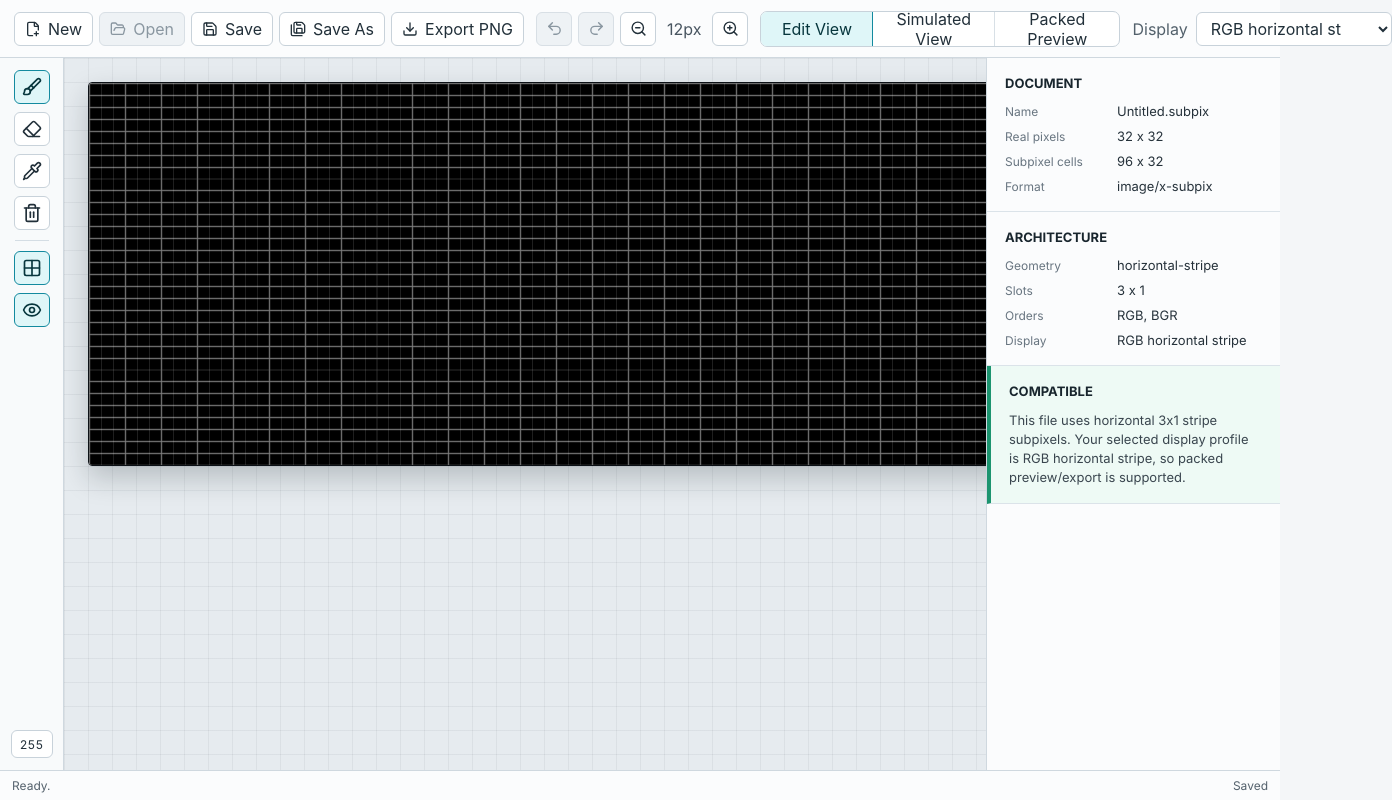
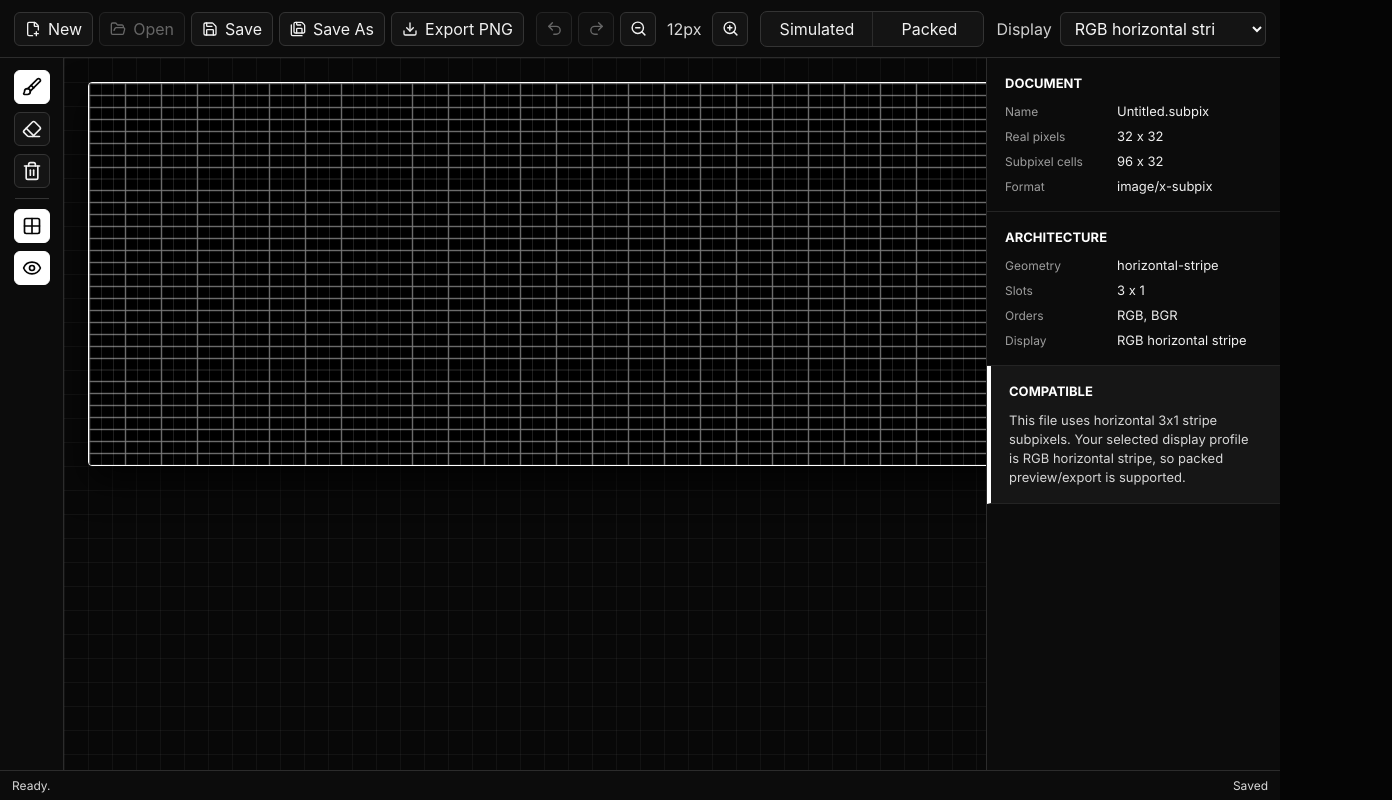
Before and after one commit to Chrissyuh/Subpix, a React (Vite) app: page / in a window 1280 px wide. Shown: the whole page, 1392 px wide, since content can reach past the window. Built offline with nearby package versions, Linux system fonts and the light colour scheme.

Commit message:
Remove edit view and darken UI

```diff
--- a/src/app/App.css
+++ b/src/app/App.css
@@ -1,6 +1,6 @@
 :root {
-  color: #1c232b;
-  background: #f4f6f8;
+  color: #f7f7f7;
+  background: #050505;
   font-family:
     Inter, ui-sans-serif, system-ui, -apple-system, BlinkMacSystemFont, "Segoe UI", sans-serif;
   font-synthesis: none;
@@ -16,6 +16,7 @@ body {
   min-width: 960px;
   min-height: 640px;
   overflow: hidden;
+  background: #050505;
 }
 
 button,
@@ -33,8 +34,8 @@ button {
   grid-template-rows: 58px minmax(0, 1fr) 30px;
   width: 100vw;
   height: 100vh;
-  color: #1c232b;
-  background: #edf1f4;
+  color: #f7f7f7;
+  background: #050505;
 }
 
 .top-bar {
@@ -44,8 +45,8 @@ button {
   gap: 12px;
   min-width: 0;
   padding: 10px 14px;
-  border-bottom: 1px solid #cfd8df;
-  background: #fbfcfd;
+  border-bottom: 1px solid #2c2c2c;
+  background: #0c0c0c;
 }
 
 .top-bar__group {
@@ -64,10 +65,10 @@ button {
   justify-content: center;
   gap: 7px;
   height: 34px;
-  border: 1px solid #c8d2da;
+  border: 1px solid #343434;
   border-radius: 6px;
-  color: #22303a;
-  background: #ffffff;
+  color: #f1f1f1;
+  background: #141414;
   cursor: pointer;
 }
 
@@ -86,49 +87,49 @@ button {
 .icon-button:hover,
 .tool-button:hover,
 .segmented-control button:hover {
-  border-color: #7597aa;
-  background: #f4f9fb;
+  border-color: #ffffff;
+  background: #202020;
 }
 
 .command-button:disabled,
 .icon-button:disabled,
 .segmented-control button:disabled {
-  color: #8a97a1;
-  border-color: #d8dfe5;
-  background: #eef2f5;
+  color: #666666;
+  border-color: #242424;
+  background: #101010;
   cursor: not-allowed;
 }
 
 .icon-button.is-selected,
 .tool-button.is-selected,
 .segmented-control .is-selected {
-  color: #07363d;
-  border-color: #138a9f;
-  background: #dff6f8;
+  color: #050505;
+  border-color: #ffffff;
+  background: #ffffff;
 }
 
 .zoom-readout {
   min-width: 42px;
   padding: 0 5px;
-  color: #485560;
+  color: #d8d8d8;
   text-align: center;
   white-space: nowrap;
 }
 
 .segmented-control {
   display: flex;
-  min-width: 360px;
+  min-width: 224px;
   overflow: hidden;
-  border: 1px solid #c8d2da;
+  border: 1px solid #343434;
   border-radius: 7px;
-  background: #ffffff;
+  background: #141414;
 }
 
 .segmented-control button {
   min-width: 112px;
   padding: 0 10px;
   border: 0;
-  border-right: 1px solid #d8e0e6;
+  border-right: 1px solid #2c2c2c;
   border-radius: 0;
   background: transparent;
 }
@@ -143,7 +144,7 @@ button {
   gap: 8px;
   min-width: 260px;
   margin-left: auto;
-  color: #52606b;
+  color: #d0d0d0;
   white-space: nowrap;
 }
 
@@ -151,10 +152,10 @@ button {
   width: 100%;
   height: 34px;
   padding: 0 34px 0 10px;
-  border: 1px solid #c8d2da;
+  border: 1px solid #343434;
   border-radius: 6px;
-  color: #21303a;
-  background: #ffffff;
+  color: #f7f7f7;
+  background: #141414;
 }
 
 .left-toolbar {
@@ -164,30 +165,15 @@ button {
   align-items: center;
   gap: 8px;
   padding: 12px 0;
-  border-right: 1px solid #cfd8df;
-  background: #f8fafb;
+  border-right: 1px solid #2c2c2c;
+  background: #0c0c0c;
 }
 
 .toolbar-divider {
   width: 34px;
   height: 1px;
   margin: 2px 0;
-  background: #d4dde4;
-}
-
-.sample-chip {
-  display: flex;
-  align-items: center;
-  justify-content: center;
-  width: 42px;
-  min-height: 28px;
-  margin-top: auto;
-  border: 1px solid #c8d2da;
-  border-radius: 6px;
-  color: #22303a;
-  background: #ffffff;
-  font-size: 12px;
-  font-variant-numeric: tabular-nums;
+  background: #343434;
 }
 
 .workspace {
@@ -197,9 +183,9 @@ button {
   overflow: auto;
   padding: 24px;
   background:
-    linear-gradient(90deg, rgba(28, 35, 43, 0.055) 1px, transparent 1px),
-    linear-gradient(rgba(28, 35, 43, 0.055) 1px, transparent 1px),
-    #e6ebef;
+    linear-gradient(90deg, rgba(255, 255, 255, 0.045) 1px, transparent 1px),
+    linear-gradient(rgba(255, 255, 255, 0.045) 1px, transparent 1px),
+    #080808;
   background-size: 24px 24px;
 }
 
@@ -212,13 +198,13 @@ button {
 
 .subpixel-canvas {
   display: block;
-  border: 1px solid #0c1116;
+  border: 1px solid #ffffff;
   border-radius: 4px;
-  box-shadow: 0 12px 28px rgba(20, 30, 38, 0.22);
+  box-shadow: 0 16px 34px rgba(0, 0, 0, 0.72);
   image-rendering: pixelated;
 }
 
-.subpixel-canvas--edit {
+.subpixel-canvas--grid {
   cursor: crosshair;
 }
 
@@ -227,9 +213,9 @@ button {
   right: 318px;
   bottom: 42px;
   padding: 5px 8px;
-  border: 1px solid #b8c5ce;
+  border: 1px solid #ffffff;
   border-radius: 6px;
-  color: #2e3b45;
+  color: #050505;
   background: rgba(255, 255, 255, 0.94);
   font-size: 12px;
   font-variant-numeric: tabular-nums;
@@ -240,30 +226,30 @@ button {
   display: grid;
   place-items: center;
   min-height: 340px;
-  border: 1px dashed #acb8c2;
+  border: 1px dashed #777777;
   border-radius: 8px;
-  color: #5b6872;
-  background: rgba(255, 255, 255, 0.72);
+  color: #dedede;
+  background: rgba(255, 255, 255, 0.06);
 }
 
 .right-panel {
   grid-column: 3;
   grid-row: 2;
   overflow-y: auto;
-  border-left: 1px solid #cfd8df;
-  background: #fbfcfd;
+  border-left: 1px solid #2c2c2c;
+  background: #0c0c0c;
 }
 
 .panel-section,
 .compatibility {
   padding: 18px 18px 16px;
-  border-bottom: 1px solid #dbe3e9;
+  border-bottom: 1px solid #242424;
 }
 
 .panel-section h2,
 .compatibility h2 {
   margin: 0 0 12px;
-  color: #18252d;
+  color: #ffffff;
   font-size: 13px;
   font-weight: 700;
   letter-spacing: 0;
@@ -284,31 +270,31 @@ dl div {
 }
 
 dt {
-  color: #687580;
+  color: #9d9d9d;
   font-size: 12px;
 }
 
 dd {
   min-width: 0;
   margin: 0;
-  color: #25313a;
+  color: #f0f0f0;
   font-size: 13px;
   overflow-wrap: anywhere;
 }
 
 .compatibility {
-  border-left: 4px solid #1c946f;
-  background: #eefaf5;
+  border-left: 4px solid #ffffff;
+  background: #161616;
 }
 
 .compatibility--bad {
-  border-left-color: #b86a16;
-  background: #fff7e8;
+  border-left-color: #ffffff;
+  background: #1d1d1d;
 }
 
 .compatibility p {
   margin: 0;
-  color: #39454e;
+  color: #d8d8d8;
   font-size: 13px;
   line-height: 1.45;
 }
@@ -322,9 +308,9 @@ dd {
   gap: 16px;
   min-width: 0;
   padding: 0 12px;
-  border-top: 1px solid #cfd8df;
-  color: #55626d;
-  background: #fbfcfd;
+  border-top: 1px solid #2c2c2c;
+  color: #d8d8d8;
+  background: #0c0c0c;
   font-size: 12px;
 }
 
--- a/src/app/App.tsx
+++ b/src/app/App.tsx
@@ -8,7 +8,6 @@ import {
   FilePlus2,
   FolderOpen,
   Grid2X2,
-  Pipette,
   Redo2,
   Save,
   SaveAll,
@@ -39,10 +38,9 @@ import {
 import { useDocumentStore } from "@/state/documentStore";
 import { baseNameFromPath, ensurePngFileName, ensureSubpixFileName } from "@/utils/fileNames";
 
-const VIEW_MODES: Array<{ id: ViewMode; label: string }> = [
-  { id: "edit", label: "Edit View" },
-  { id: "simulated", label: "Simulated View" },
-  { id: "packed", label: "Packed Preview" }
+const PREVIEW_MODES: Array<{ id: Exclude<ViewMode, "grid">; label: string }> = [
+  { id: "simulated", label: "Simulated" },
+  { id: "packed", label: "Packed" }
 ];
 
 function formatError(error: unknown): string {
@@ -60,12 +58,11 @@ function formatError(error: unknown): string {
 export function App(): ReactElement {
   const { state, actions } = useDocumentStore();
   const [tool, setTool] = useState<Tool>("brush");
-  const [viewMode, setViewMode] = useState<ViewMode>("edit");
+  const [viewMode, setViewMode] = useState<ViewMode>("grid");
   const [displayProfile, setDisplayProfile] = useState<DisplayProfileId>("rgb-horizontal");
   const [zoom, setZoom] = useState(12);
   const [showGrid, setShowGrid] = useState(true);
   const [showPixelBoundaries, setShowPixelBoundaries] = useState(true);
-  const [sampledIntensity, setSampledIntensity] = useState(255);
   const [statusMessage, setStatusMessage] = useState("Ready.");
 
   const document = state.currentDocument;
@@ -135,7 +132,7 @@ export function App(): ReactElement {
     }
 
     actions.newDocument();
-    setViewMode("edit");
+    setViewMode("grid");
     setStatusMessage("Created Untitled.subpix.");
   }
 
@@ -152,7 +149,7 @@ export function App(): ReactElement {
 
       const nextDocument = loadSubpix(result.content);
       actions.loadDocument(nextDocument, result.filePath);
-      setViewMode("edit");
+      setViewMode("grid");
       setStatusMessage(`Opened ${ensureSubpixFileName(baseNameFromPath(result.filePath))}.`);
     } catch (error) {
       setStatusMessage(`Open failed: ${formatError(error)}`);
@@ -254,12 +251,13 @@ export function App(): ReactElement {
           </button>
         </div>
 
-        <div className="segmented-control" role="tablist" aria-label="View mode">
-          {VIEW_MODES.map((mode) => (
+        <div className="segmented-control" aria-label="Preview mode">
+          {PREVIEW_MODES.map((mode) => (
             <button
               key={mode.id}
               className={viewMode === mode.id ? "is-selected" : ""}
-              onClick={() => setViewMode(mode.id)}
+              aria-pressed={viewMode === mode.id}
+              onClick={() => setViewMode((currentMode) => (currentMode === mode.id ? "grid" : mode.id))}
               disabled={mode.id === "packed" && !packedAvailable}
             >
               {mode.label}
@@ -284,7 +282,10 @@ export function App(): ReactElement {
           className={tool === "brush" ? "tool-button is-selected" : "tool-button"}
           title="Brush"
           aria-pressed={tool === "brush"}
-          onClick={() => setTool("brush")}
+          onClick={() => {
+            setTool("brush");
+            setViewMode("grid");
+          }}
         >
           <Brush size={20} />
         </button>
@@ -292,17 +293,12 @@ export function App(): ReactElement {
           className={tool === "eraser" ? "tool-button is-selected" : "tool-button"}
           title="Eraser"
           aria-pressed={tool === "eraser"}
-          onClick={() => setTool("eraser")}
+          onClick={() => {
+            setTool("eraser");
+            setViewMode("grid");
+          }}
         >
           <Eraser size={20} />
-        </button>
-        <button
-          className={tool === "eyedropper" ? "tool-button is-selected" : "tool-button"}
-          title="Eyedropper"
-          aria-pressed={tool === "eyedropper"}
-          onClick={() => setTool("eyedropper")}
-        >
-          <Pipette size={20} />
         </button>
         <button className="tool-button" title="Clear canvas" onClick={actions.clearCanvas}>
           <Trash2 size={20} />
@@ -324,9 +320,6 @@ export function App(): ReactElement {
         >
           {showPixelBoundaries ? <Eye size={20} /> : <EyeOff size={20} />}
         </button>
-        <div className="sample-chip" title="Last sampled intensity">
-          {sampledIntensity}
-        </div>
       </aside>
 
       <main className="workspace">
@@ -342,10 +335,6 @@ export function App(): ReactElement {
           onBeginStroke={actions.beginStroke}
           onPaintCell={actions.paintCell}
           onEndStroke={actions.endStroke}
-          onSampleIntensity={(intensity) => {
-            setSampledIntensity(intensity);
-            setStatusMessage(`Sampled intensity ${intensity}.`);
-          }}
         />
       </main>
 
--- a/src/canvas/SubpixelCanvas.tsx
+++ b/src/canvas/SubpixelCanvas.tsx
@@ -1,8 +1,7 @@
 import { useEffect, useMemo, useRef, useState, type ReactElement } from "react";
-import { renderEditView } from "@/canvas/renderEditView";
 import { renderPackedPreview } from "@/canvas/renderPackedPreview";
 import { renderSimulatedView } from "@/canvas/renderSimulatedView";
-import { getSubpixelIntensity } from "@/format/exportPng";
+import { renderSubpixelGrid } from "@/canvas/renderSubpixelGrid";
 import {
   canUsePackedPreview,
   getHeightSubpixels,
@@ -33,7 +32,6 @@ export interface SubpixelCanvasProps {
   onBeginStroke: () => void;
   onPaintCell: (x: number, y: number, intensity: number) => void;
   onEndStroke: () => void;
-  onSampleIntensity: (intensity: number) => void;
 }
 
 function getCanvasMetrics(document: SubpixDocument, viewMode: ViewMode, zoom: number): CanvasMetrics {
@@ -78,8 +76,7 @@ export function SubpixelCanvas({
   showPixelBoundaries,
   onBeginStroke,
   onPaintCell,
-  onEndStroke,
-  onSampleIntensity
+  onEndStroke
 }: SubpixelCanvasProps): ReactElement {
   const canvasRef = useRef<HTMLCanvasElement | null>(null);
   const drawingRef = useRef(false);
@@ -128,7 +125,7 @@ export function SubpixelCanvas({
       return;
     }
 
-    renderEditView(ctx, document, {
+    renderSubpixelGrid(ctx, document, {
       cellSize: zoom,
       order,
       showGrid,
@@ -137,7 +134,7 @@ export function SubpixelCanvas({
   }, [displayProfile, document, metrics, order, packedAvailable, showGrid, showPixelBoundaries, viewMode, zoom]);
 
   function getCellFromPointer(event: React.PointerEvent<HTMLCanvasElement>): { x: number; y: number } | null {
-    if (viewMode !== "edit") {
+    if (viewMode !== "grid") {
       return null;
     }
 
@@ -165,7 +162,7 @@ export function SubpixelCanvas({
   }
 
   function handlePointerDown(event: React.PointerEvent<HTMLCanvasElement>): void {
-    if (event.button !== 0 || viewMode !== "edit") {
+    if (event.button !== 0 || viewMode !== "grid") {
       return;
     }
 
@@ -177,11 +174,6 @@ export function SubpixelCanvas({
     event.currentTarget.setPointerCapture(event.pointerId);
     setPointerCell(cell);
 
-    if (tool === "eyedropper") {
-      onSampleIntensity(getSubpixelIntensity(document, cell.x, cell.y));
-      return;
-    }
-
     drawingRef.current = true;
     lastPaintedRef.current = null;
     onBeginStroke();
@@ -192,7 +184,7 @@ export function SubpixelCanvas({
     const cell = getCellFromPointer(event);
     setPointerCell(cell);
 
-    if (!cell || !drawingRef.current || tool === "eyedropper") {
+    if (!cell || !drawingRef.current) {
       return;
     }
 
@@ -227,7 +219,7 @@ export function SubpixelCanvas({
         onPointerCancel={handlePointerUp}
         onPointerLeave={() => setPointerCell(null)}
       />
-      {viewMode === "edit" && pointerCell ? (
+      {viewMode === "grid" && pointerCell ? (
         <div className="cell-readout">
           {pointerCell.x}, {pointerCell.y}
         </div>
--- a/src/canvas/renderEditView.ts
+++ b/src/canvas/renderSubpixelGrid.ts
@@ -1,15 +1,15 @@
 import { drawGrid, drawSubpixelCells, clearCanvas, type GridOptions } from "@/canvas/renderCommon";
 import { getHeightSubpixels, getWidthSubpixels, type SubpixDocument, type SubpixOrder } from "@/format/subpixTypes";
 
-export interface RenderEditViewOptions extends GridOptions {
+export interface RenderSubpixelGridOptions extends GridOptions {
   cellSize: number;
   order: SubpixOrder;
 }
 
-export function renderEditView(
+export function renderSubpixelGrid(
   ctx: CanvasRenderingContext2D,
   document: SubpixDocument,
-  options: RenderEditViewOptions
+  options: RenderSubpixelGridOptions
 ): void {
   const widthSubpixels = getWidthSubpixels(document);
   const heightSubpixels = getHeightSubpixels(document);
--- a/src/format/subpixTypes.ts
+++ b/src/format/subpixTypes.ts
@@ -5,8 +5,8 @@ export const SUBPIX_INTERNAL_MIME = "image/x-subpix";
 export const DEFAULT_DOCUMENT_FILE_NAME = "Untitled.subpix";
 
 export type SubpixOrder = "RGB" | "BGR";
-export type ViewMode = "edit" | "simulated" | "packed";
-export type Tool = "brush" | "eraser" | "eyedropper";
+export type ViewMode = "grid" | "simulated" | "packed";
+export type Tool = "brush" | "eraser";
 export type DisplayProfileId = "rgb-horizontal" | "bgr-horizontal" | "incompatible";
 
 export interface SubpixArchitecture {
```
Also changed, not shown: src/format/exportPng.ts (+0 -10 lines), 1 other file (tests, documents, lock files or other folders).
